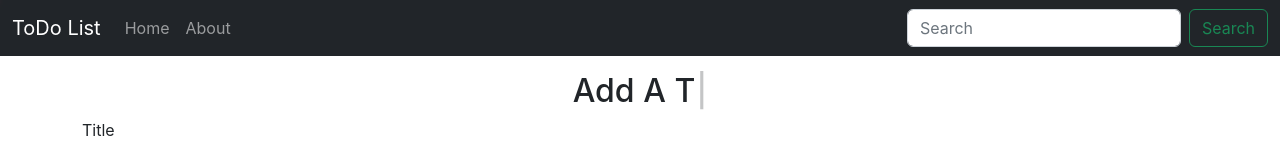
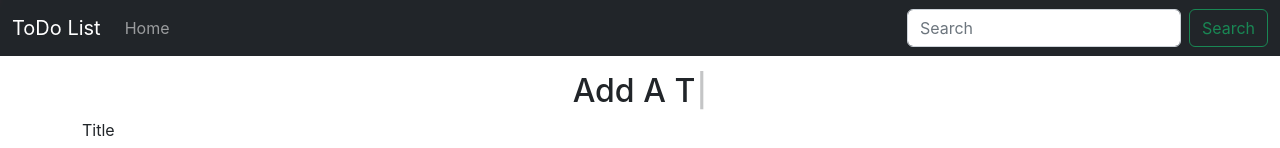
Before and after one commit to adityadevx/todo, a React (Create React App) app: page / in a window 1280 px wide. Shown: the top 148 px of the page. Built offline with nearby package versions, Linux system fonts and the light colour scheme.

Commit message:
setup gh-pages

```diff
--- a/src/components/Navbar.js
+++ b/src/components/Navbar.js
@@ -4,10 +4,10 @@ import PropTypes from 'prop-types'
 
 
 const Navbar = (props) => {
-    const handlePage = (e) => {
-        e.preventDefault();
-        location.href='https://caringcoder.github.io/about';
-    }
+    // const handlePage = (e) => {
+    //     e.preventDefault();
+    //     location.href='https://caringcoder.github.io/about';
+    // }
     return (
         <><nav className="navbar navbar-expand-lg navbar-dark bg-dark">
             <div className="container-fluid">
@@ -20,9 +20,9 @@ const Navbar = (props) => {
                         <li className="nav-item">
                             <a className="nav-link " aria-current="page" href="/">Home</a>
                         </li>
-                        <li className="nav-item">
+                        {/* <li className="nav-item">
                             <a className="nav-link" href="/about" onClick={handlePage}>About</a>
-                        </li>
+                        </li> */}
 
                     </ul>
                     <form className="d-flex" role="search">
```
